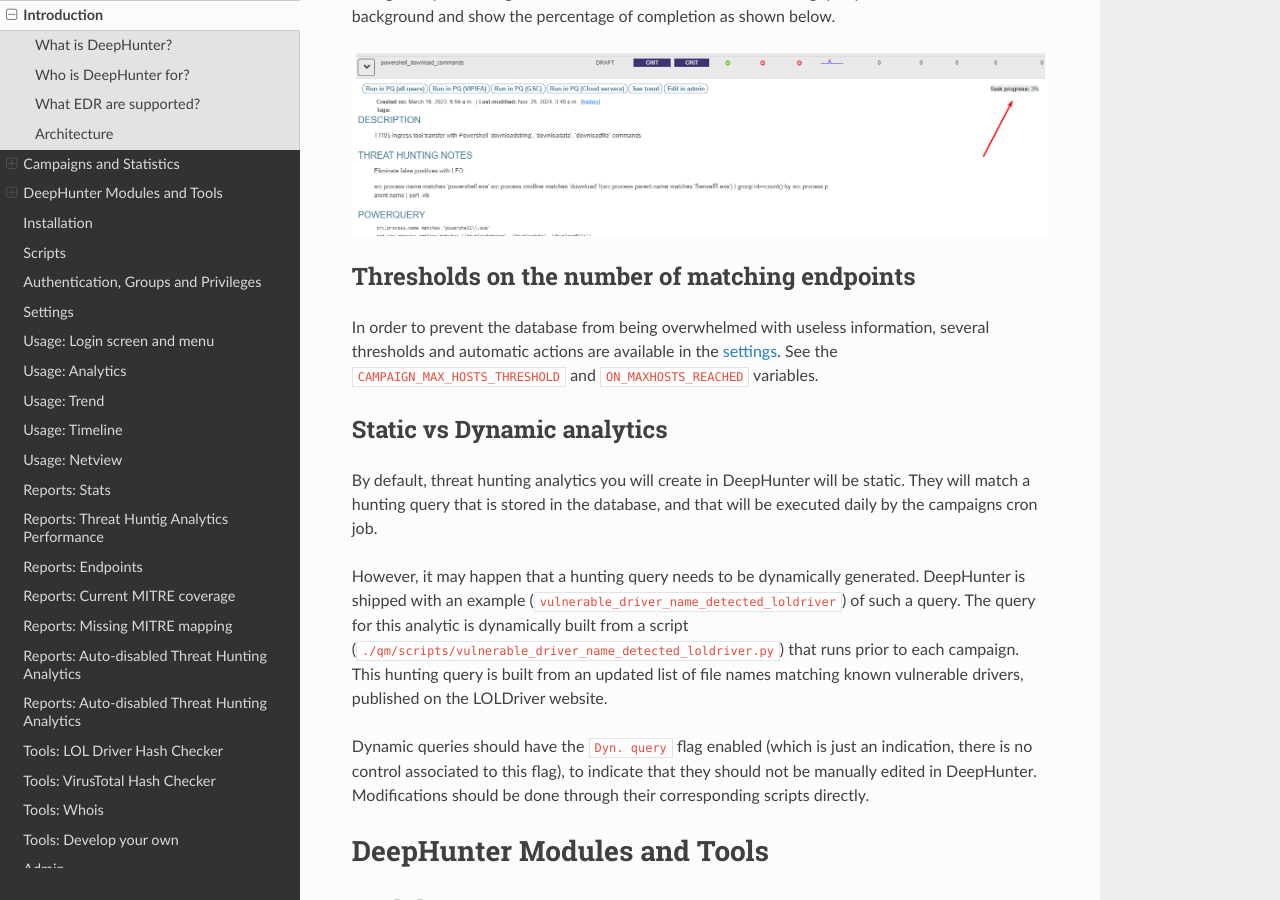
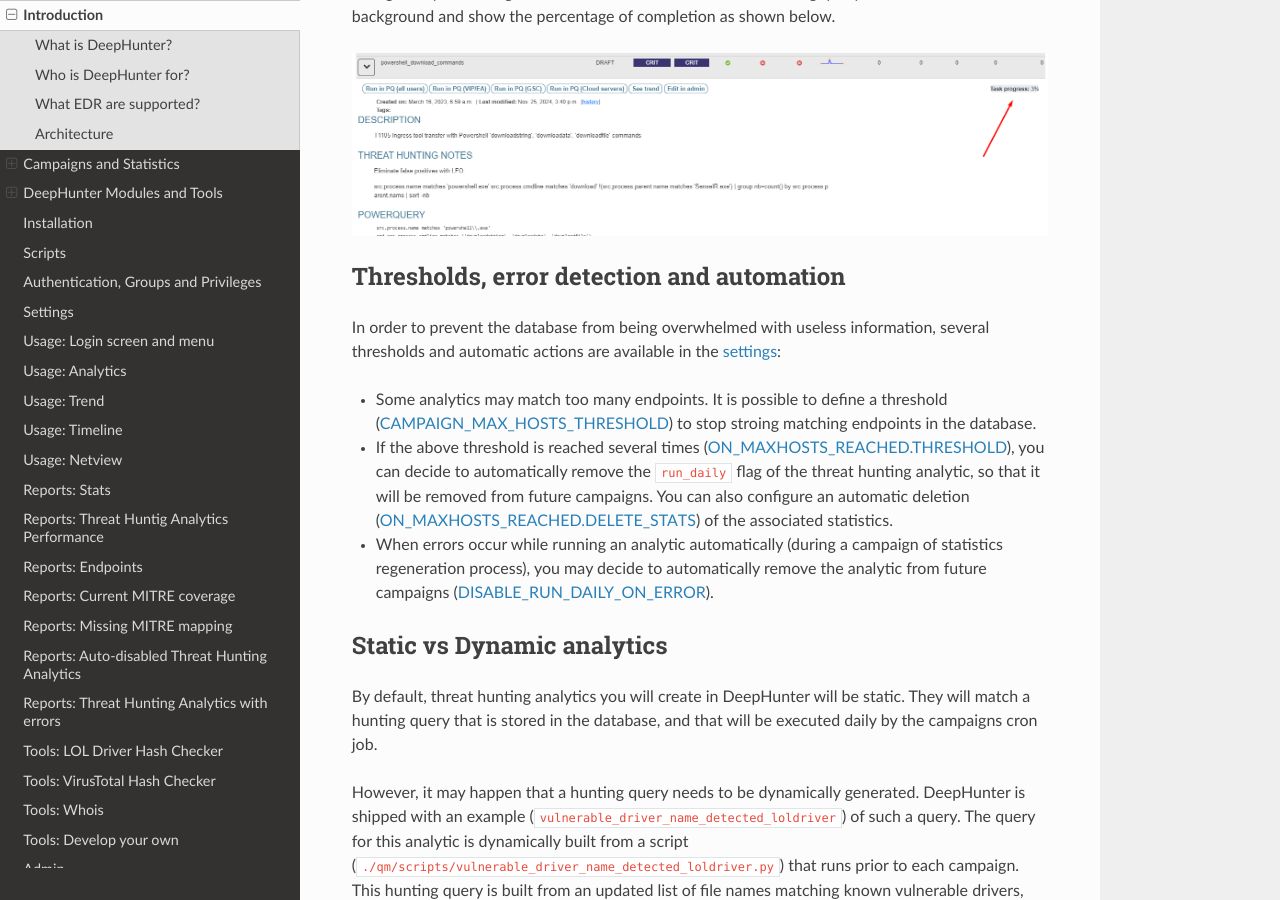
Before and after one commit to wikijm/deephunter, a Sphinx documentation site: the page built from docs/intro.rst, in a window 1280 px wide and 900 px high, scrolled down 3714 px. Built offline with Sphinx 7.4.7 and the Read the Docs theme 3.1.0, drawn with Linux system fonts in a browser that asks for light colours.

Commit message:
updated doc

```diff
--- a/docs/intro.rst
+++ b/docs/intro.rst
@@ -76,9 +76,14 @@
   :width: 1500
   :alt: DeepHunter architecture diagram
 
-Thresholds on the number of matching endpoints
-**********************************************
-In order to prevent the database from being overwhelmed with useless information, several thresholds and automatic actions are available in the `settings <settings.html>`_. See the ``CAMPAIGN_MAX_HOSTS_THRESHOLD`` and ``ON_MAXHOSTS_REACHED`` variables.
+Thresholds, error detection and automation
+******************************************
+
+In order to prevent the database from being overwhelmed with useless information, several thresholds and automatic actions are available in the `settings <settings.html>`_:
+
+- Some analytics may match too many endpoints. It is possible to define a threshold (`CAMPAIGN_MAX_HOSTS_THRESHOLD <settings.html#campaign-max-hosts-threshold>`_) to stop stroing matching endpoints in the database.
+- If the above threshold is reached several times (`ON_MAXHOSTS_REACHED.THRESHOLD <settings.html#on-maxhosts-reached>`_), you can decide to automatically remove the ``run_daily`` flag of the threat hunting analytic, so that it will be removed from future campaigns. You can also configure an automatic deletion (`ON_MAXHOSTS_REACHED.DELETE_STATS <settings.html#on-maxhosts-reached>`_) of the associated statistics.
+- When errors occur while running an analytic automatically (during a campaign of statistics regeneration process), you may decide to automatically remove the analytic from future campaigns (`DISABLE_RUN_DAILY_ON_ERROR <settings.html#disable-run-daily-on-error>`_).
 
 Static vs Dynamic analytics
 ***************************
--- a/docs/reports_query_error.rst
+++ b/docs/reports_query_error.rst
@@ -1,5 +1,5 @@
-Reports: Auto-disabled Threat Hunting Analytics
-###############################################
+Reports: Threat Hunting Analytics with errors
+#############################################
 
 This report shows the list of Threat Hunting Analytics that have failed due to errors (during a campaign or a statistics regeneration process). Both the error flag and the error message will be automatically removed when the threat hunting analytic's query field will be updated.
 
--- a/static/commit_id.txt
+++ b/static/commit_id.txt
@@ -1 +1 @@
-aed8f323870f8ffe40211960cc1d69161ec201e6
+793c859ad3f71298bb488d836de93e596d62ea78
```
